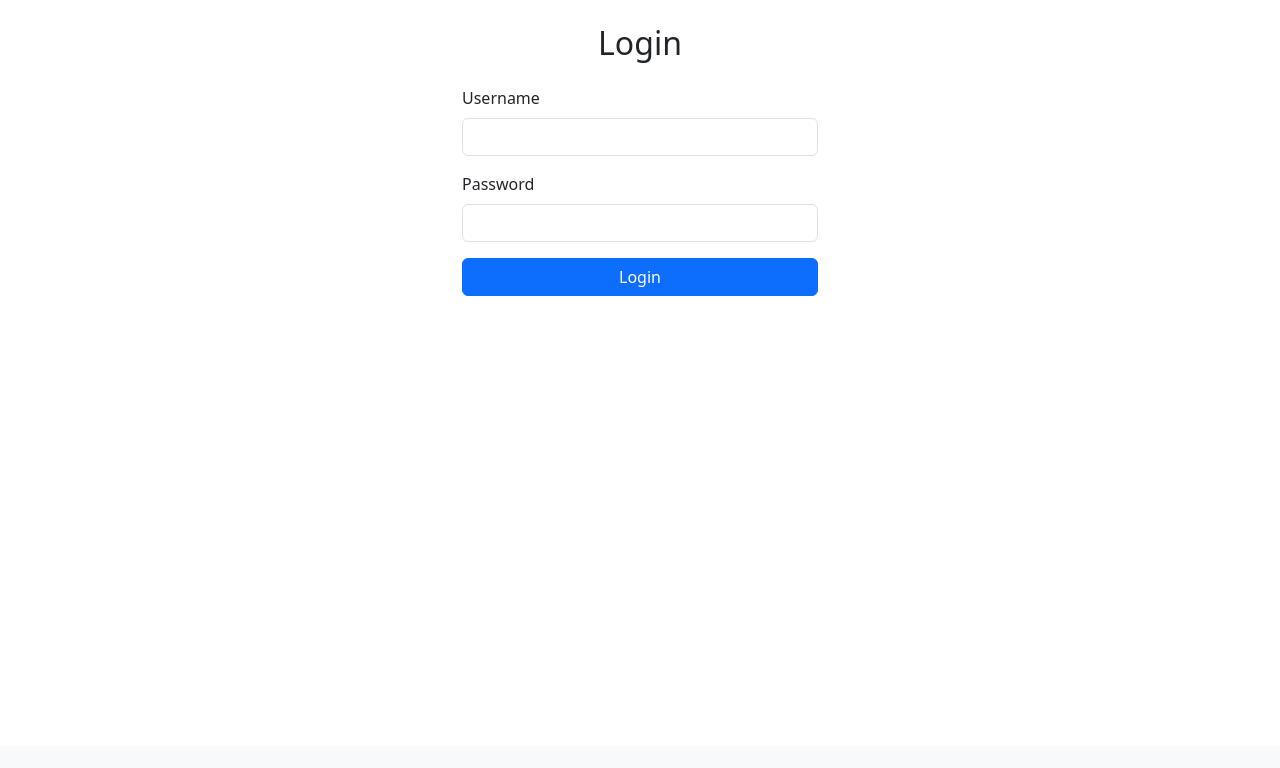
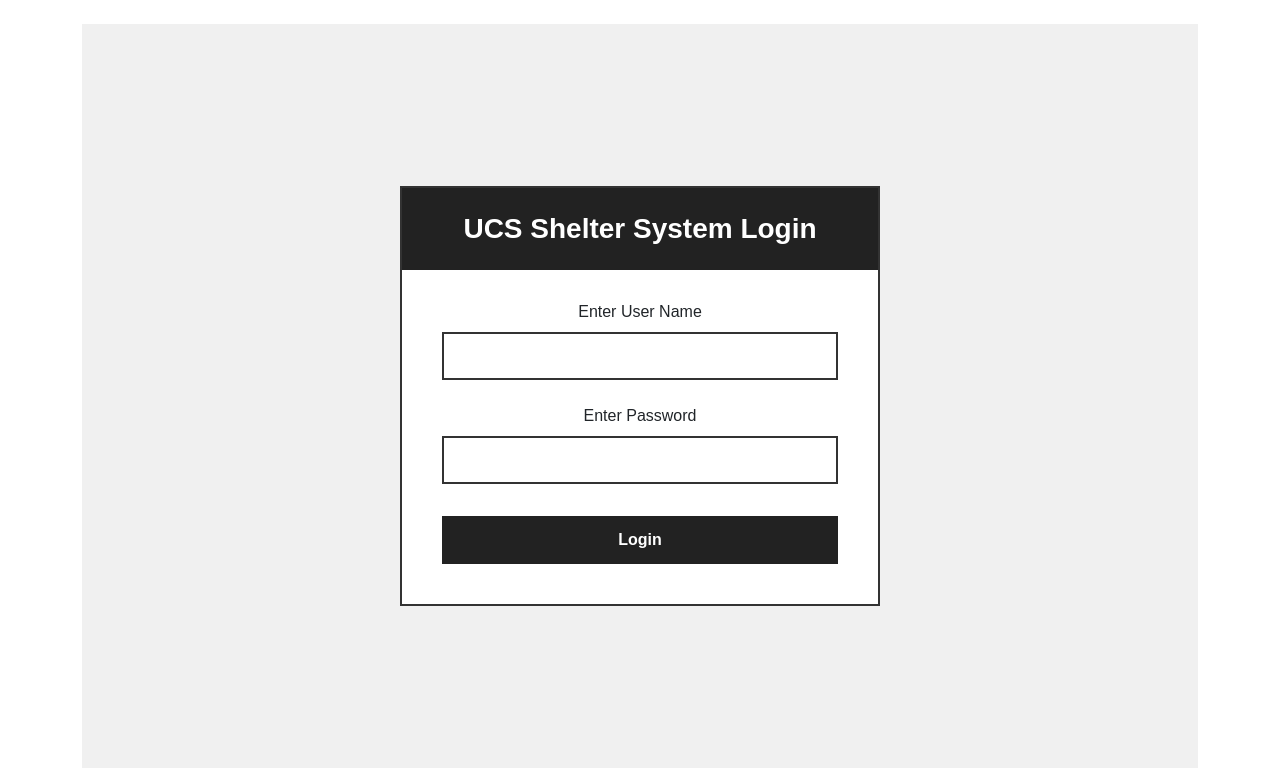
Before and after one commit to myk-sev/United-Caring-Dashboard, a Django app: page /login/ in a window 1280 px wide. Shown: the part 54-822 px from the top of the page. Before the commit the page ends 350 px from the top, so only its background shows below. Run offline with Django 5.2, Linux system fonts and the light colour scheme; data comes from the database, SQL or seed files in the repository; data that the repository does not hold is empty.

Commit message:
Merged: Login changes, shelter input background color fix

```diff
--- a/templates/login.html
+++ b/templates/login.html
@@ -2,32 +2,95 @@
 
 {% block content %}
 
-<div class="row justify-content-center">
-    <div class="col-md-4">
-        <h2 class="mb-4 text-center">Login</h2>
+<style>
+  .login-wrapper {
+    display: flex;
+    justify-content: center;
+    align-items: center;
+    min-height: calc(100vh - 56px);
+    background: #f0f0f0;
+  }
 
-        {% if messages %}
-            {% for message in messages %}
-                <div class="alert alert-danger">{{ message }}</div>
-            {% endfor %}
-        {% endif %}
+  .login-box {
+    border: 2px solid #333;
+    width: 480px;
+    font-family: Arial, sans-serif;
+    background: white;
+  }
 
-        <form method="POST">
-            {% csrf_token %}
+  .login-header {
+    background: #222;
+    color: white;
+    text-align: center;
+    font-size: 28px;
+    font-weight: bold;
+    padding: 20px;
+  }
 
-            <div class="mb-3">
-                <label for="username" class="form-label">Username</label>
-                <input type="text" name="username" class="form-control" id="username" required>
-            </div>
+  .login-body {
+    padding: 30px 40px 40px;
+  }
 
-            <div class="mb-3">
-                <label for="password" class="form-label">Password</label>
-                <input type="password" name="password" class="form-control" id="password" required>
-            </div>
+  .login-label {
+    display: block;
+    text-align: center;
+    font-size: 16px;
+    margin-bottom: 8px;
+  }
 
-            <button type="submit" class="btn btn-primary w-100">Login</button>
-        </form>
+  .login-input {
+    width: 100%;
+    height: 48px;
+    border: 2px solid #333;
+    font-size: 16px;
+    padding: 6px 10px;
+    margin-bottom: 24px;
+    border-radius: 0;
+    box-sizing: border-box;
+  }
+
+  .login-btn {
+    width: 100%;
+    padding: 12px;
+    background: #222;
+    color: white;
+    font-size: 16px;
+    font-weight: bold;
+    border: none;
+    cursor: pointer;
+    margin-top: 8px;
+  }
+
+  .login-btn:hover {
+    background: #444;
+  }
+</style>
+
+<div class="login-wrapper">
+  <div class="login-box">
+    <div class="login-header">UCS Shelter System Login</div>
+    <div class="login-body">
+
+      {% if messages %}
+        {% for message in messages %}
+          <div style="color:darkred; text-align:center; font-weight:bold; margin-bottom:12px;">{{ message }}</div>
+        {% endfor %}
+      {% endif %}
+
+      <form method="POST">
+        {% csrf_token %}
+
+        <label class="login-label" for="username">Enter User Name</label>
+        <input class="login-input" type="text" name="username" id="username" required>
+
+        <label class="login-label" for="password">Enter Password</label>
+        <input class="login-input" type="password" name="password" id="password" required>
+
+        <button class="login-btn" type="submit">Login</button>
+      </form>
+
     </div>
+  </div>
 </div>
 
 {% endblock %}
```
Also changed, not shown: templates/admin_panel/admin_page_two.html (+22 -6 lines), templates/shelters.html (+37 -6 lines), 1 other file.
